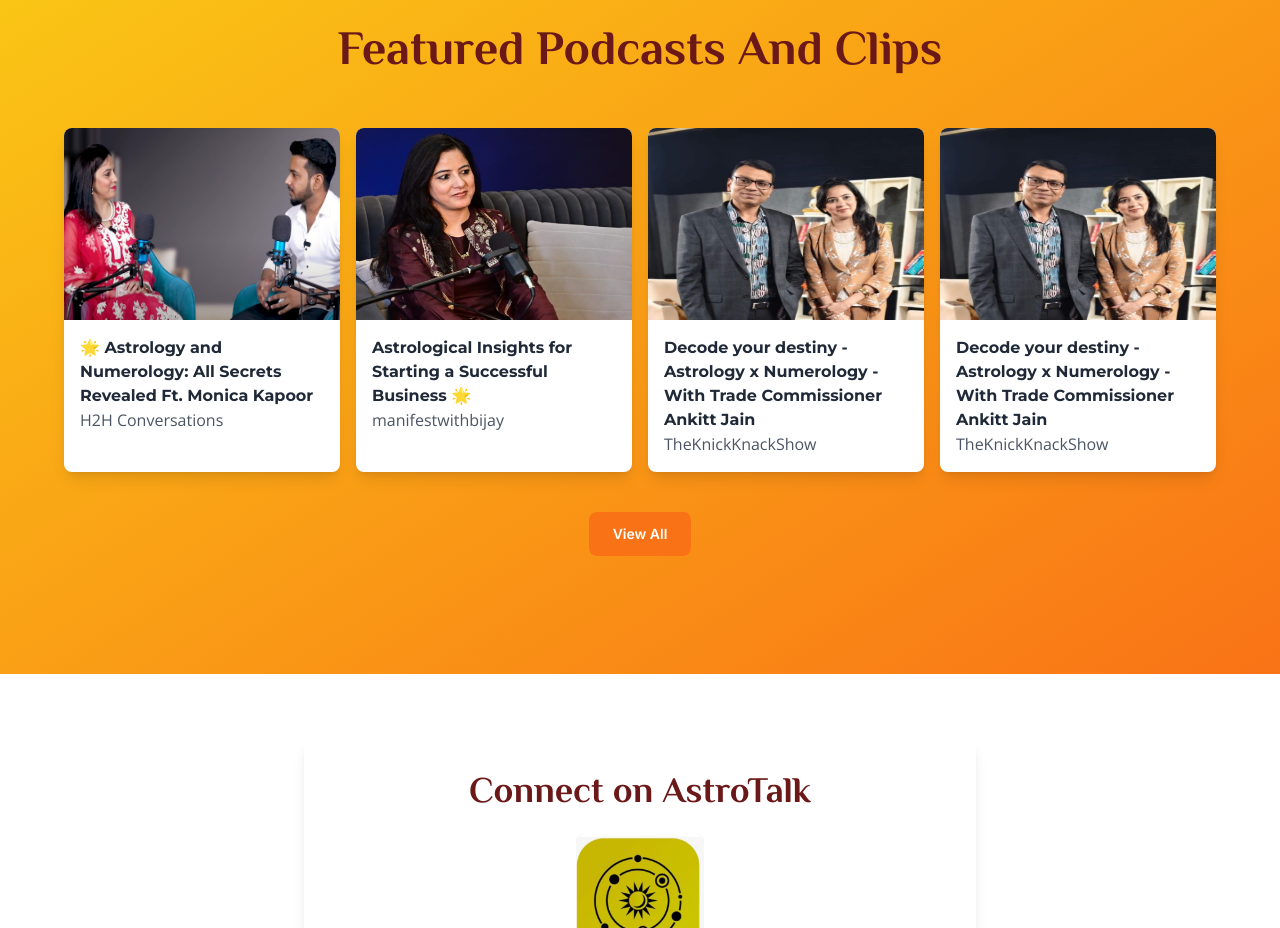
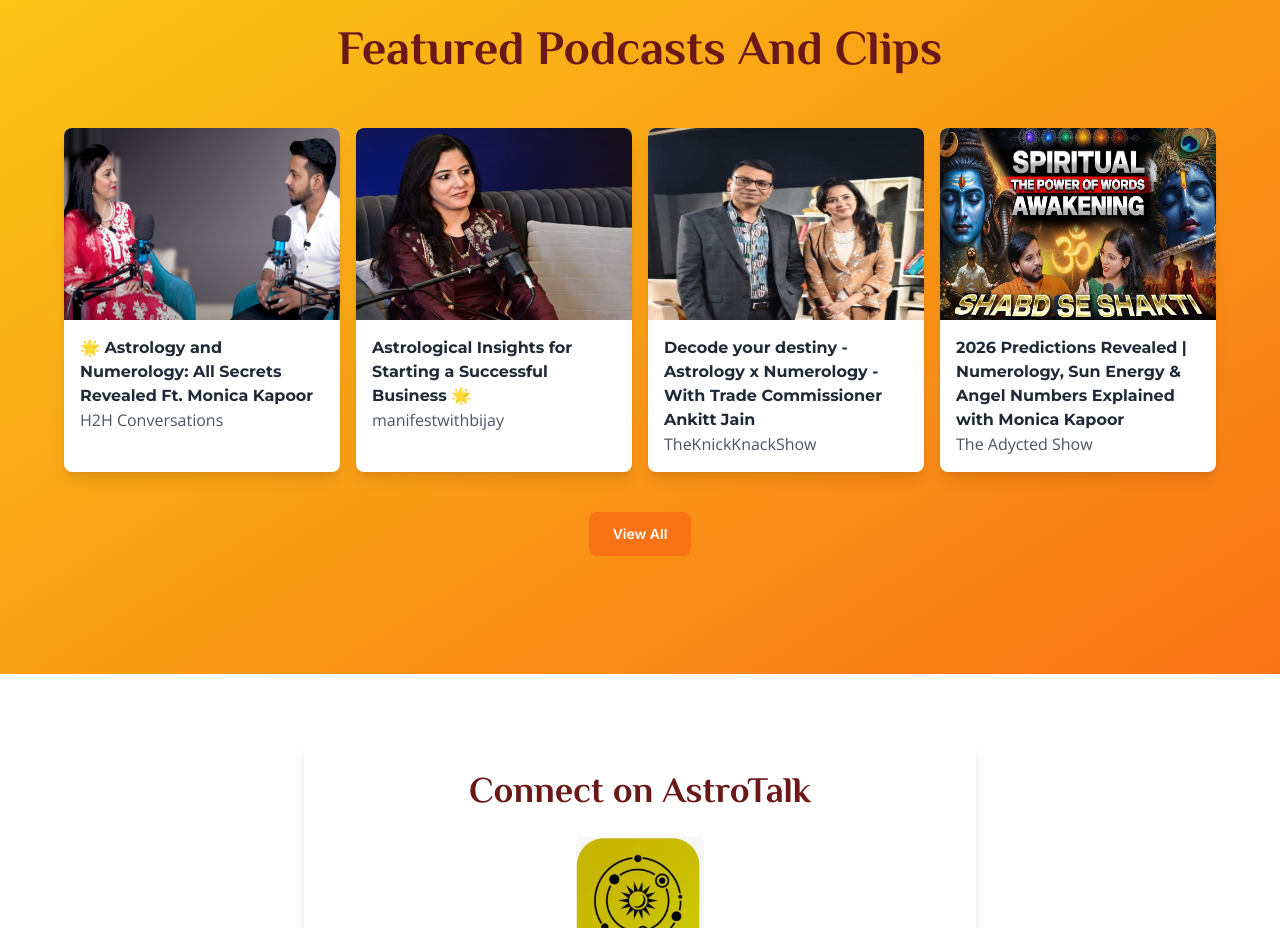
Before and after one commit to shohambro/monica-kapoor-astro-main, a Next.js app: page / in a window 1280 px wide. Shown: the part 3660-4588 px from the top of the page. Built offline with nearby package versions, Linux system fonts and the light colour scheme.

Commit message:
Final Fixes

```diff
--- a/src/components/Instructors.tsx
+++ b/src/components/Instructors.tsx
@@ -6,6 +6,7 @@ import PodcastH2H from "../../public/images/PodcastH2H.png";
 import Shorts1 from "../../public/images/Shorts1.jpg";
 import Shorts2 from "../../public/images/Shorts2.jpg";
 import photo8 from "../../public/images/photo8.jpeg";
+import adycted from "../../public/images/adycted.jpeg";
 import Link from "next/link";
 
 import { Philosopher, Open_Sans, Montserrat } from "next/font/google";
@@ -157,16 +158,16 @@ function YouTubeVideos() {
           </div>
         </div>
 
-           {/* Short 3 */}
+           {/* Short 4 */}
         <div className="bg-white shadow-lg rounded-lg overflow-hidden">
           <a
-            href="https://www.youtube.com/watch?si=i0uDYv3uqypjuxfh&v=S550A5zt4JA&feature=youtu.be"
+            href="https://youtu.be/Av9BwFXnbzo?si=riLazngytFQrMcZe"
             target="_blank"
             rel="noopener noreferrer"
             className="block"
           >
             <Image
-              src={photo8}
+              src={adycted}
               alt="Short 2 Thumbnail"
               width={800}
               height={400}
@@ -180,10 +181,10 @@ function YouTubeVideos() {
                 subheadingFont.className
               )}
             >
-              Decode your destiny - Astrology x Numerology - With Trade Commissioner Ankitt Jain
+              2026 Predictions Revealed | Numerology, Sun Energy & Angel Numbers Explained with Monica Kapoor
             </h3>
             <a
-              href="https://www.youtube.com/@TheKnickKnackShow"
+              href="https://www.youtube.com/@TheAdyctedShow"
               target="_blank"
               rel="noopener noreferrer"
               className={cn(
@@ -191,7 +192,7 @@ function YouTubeVideos() {
                 paragraphFont.className
               )}
             >
-              TheKnickKnackShow
+              The Adycted Show
             </a>
           </div>
         </div>
```
Also changed, not shown: public/images/adycted.jpeg (added).
